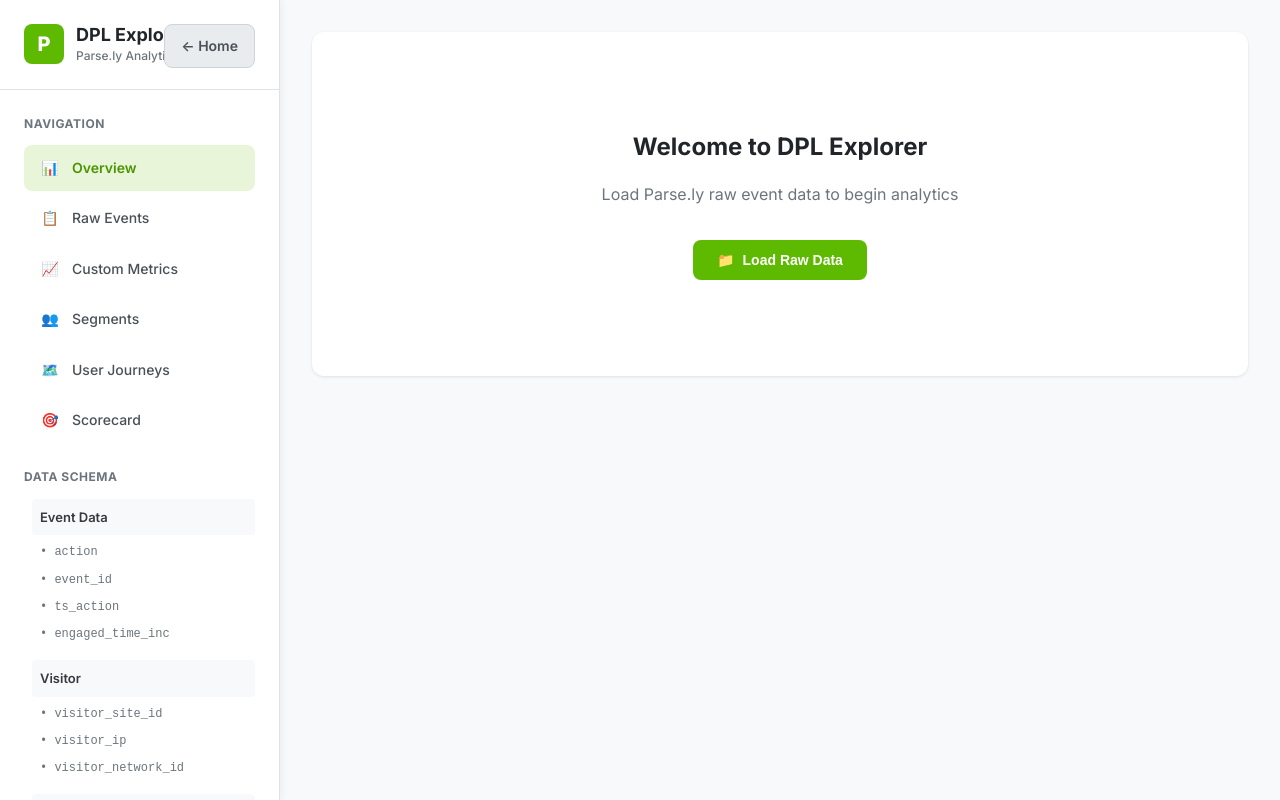
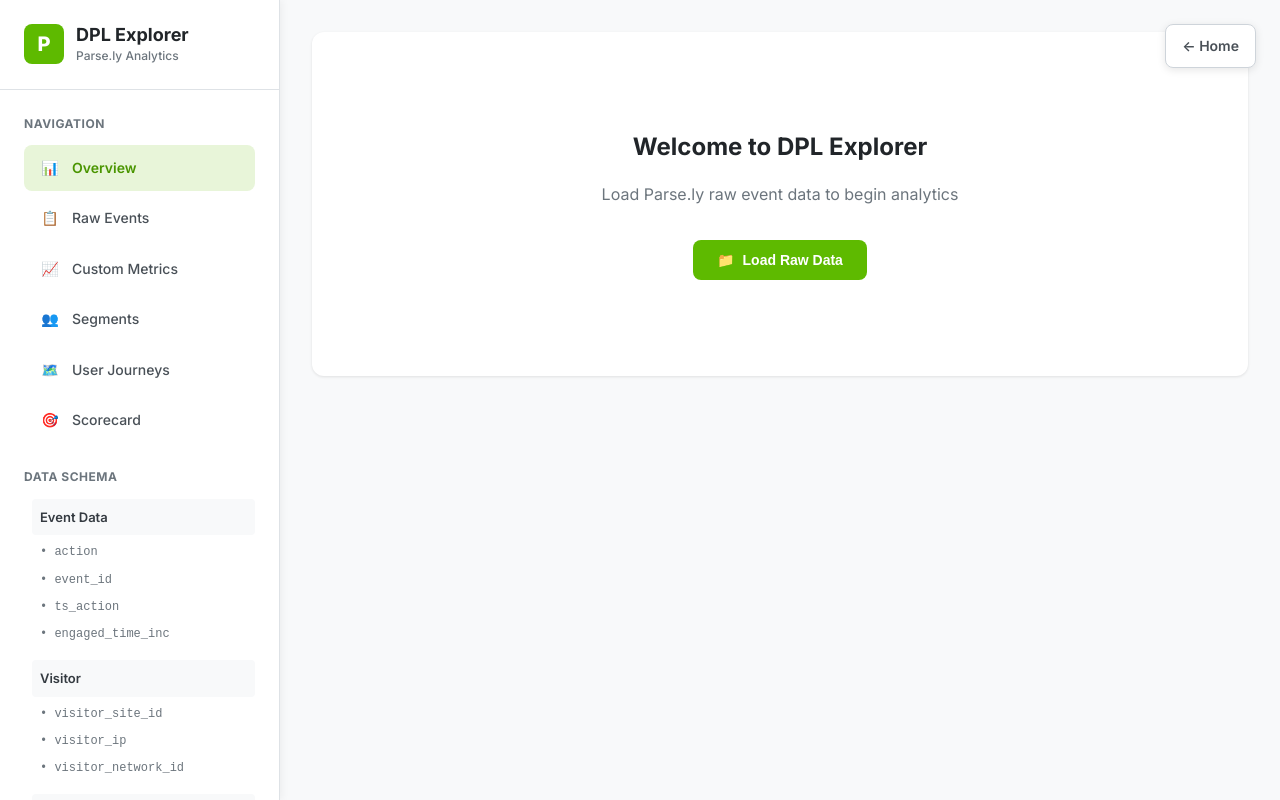
Before and after one commit to nachouy/demo-toolkit, a plain HTML site: page dpl-explorer.html in a window 1280 px wide. Drawn offline with nearby package versions, Linux system fonts and the light colour scheme.

Commit message:
Add files via upload

```diff
--- a/dpl-explorer.html
+++ b/dpl-explorer.html
@@ -65,19 +65,15 @@
             box-shadow: 2px 0 8px rgba(0, 0, 0, 0.05);
         }
 
-        .back-home-container {
-            position: absolute;
+        .back-home-btn {
+            position: fixed;
             top: 1.5rem;
             right: 1.5rem;
-            z-index: 1000;
-        }
-
-        .back-home-btn {
             display: inline-flex;
             align-items: center;
             gap: 0.5rem;
             padding: 0.625rem 1rem;
-            background: var(--parsely-gray-100);
+            background: white;
             color: var(--parsely-gray-700);
             text-decoration: none;
             border-radius: 8px;
@@ -86,6 +82,8 @@
             transition: all 0.2s ease;
             border: 1px solid var(--parsely-gray-300);
             white-space: nowrap;
+            z-index: 1000;
+            box-shadow: 0 2px 8px rgba(0, 0, 0, 0.1);
         }
 
         .back-home-btn:hover {
@@ -93,7 +91,7 @@
             color: white;
             border-color: var(--parsely-green);
             transform: translateY(-1px);
-            box-shadow: 0 2px 8px rgba(94, 186, 0, 0.3);
+            box-shadow: 0 4px 12px rgba(94, 186, 0, 0.3);
         }
 
         .logo-container {
@@ -947,9 +945,13 @@
             };
 
             return (
-                <div className="app-layout">
-                    <Sidebar activeView={activeView} setActiveView={setActiveView} />
-                    <main className="main-content">
+                <>
+                    <a href="index.html" className="back-home-btn">
+                        ← Home
+                    </a>
+                    <div className="app-layout">
+                        <Sidebar activeView={activeView} setActiveView={setActiveView} />
+                        <main className="main-content">
                         {!dataLoaded ? (
                             <div className="content-section">
                                 {loading ? (
@@ -984,6 +986,7 @@
                         )}
                     </main>
                 </div>
+                </>
             );
         }
 
@@ -1034,12 +1037,6 @@
 
             return (
                 <aside className="sidebar">
-                    <div className="back-home-container">
-                        <a href="index.html" className="back-home-btn">
-                            ← Home
-                        </a>
-                    </div>
-
                     <div className="logo-container">
                         <div className="logo">
                             <div className="logo-icon">P</div>
```
